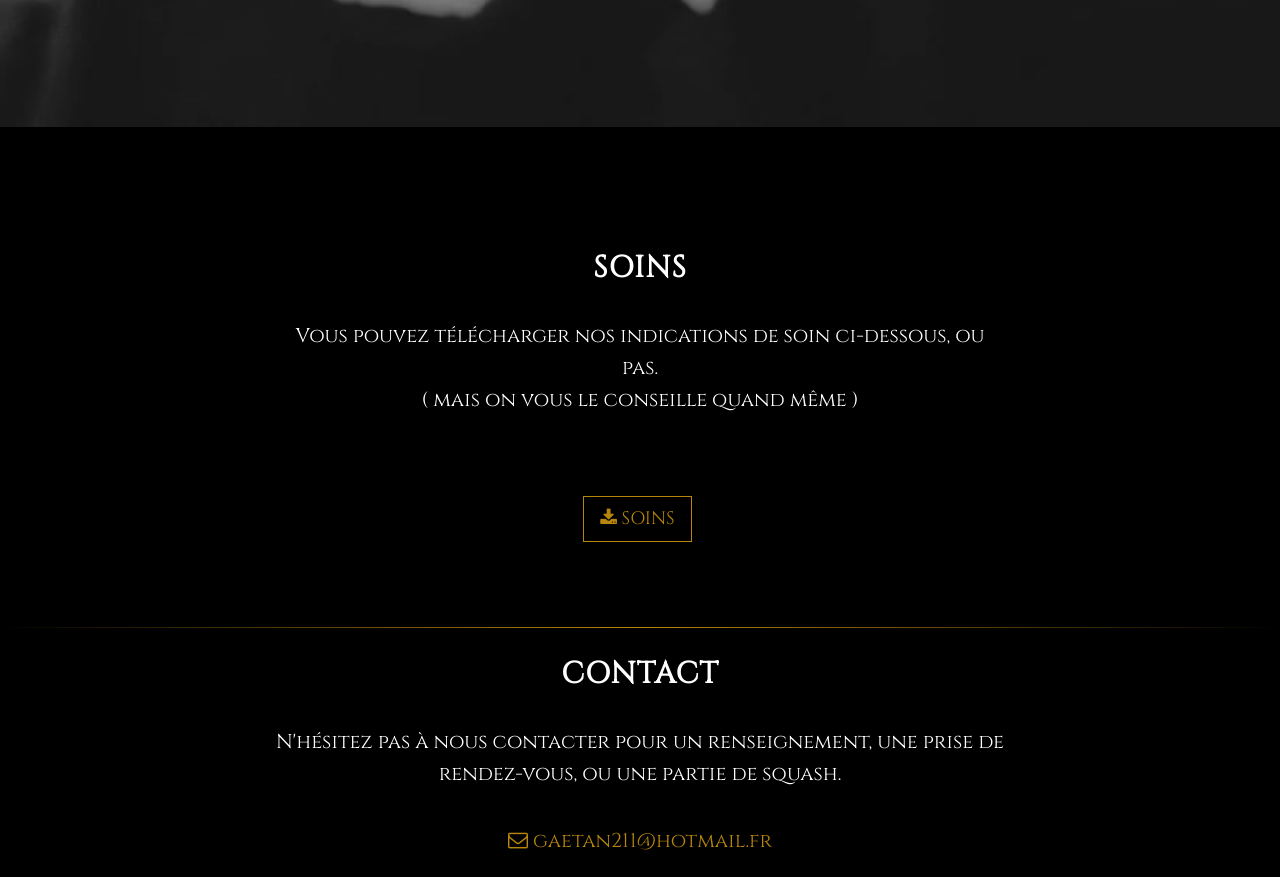
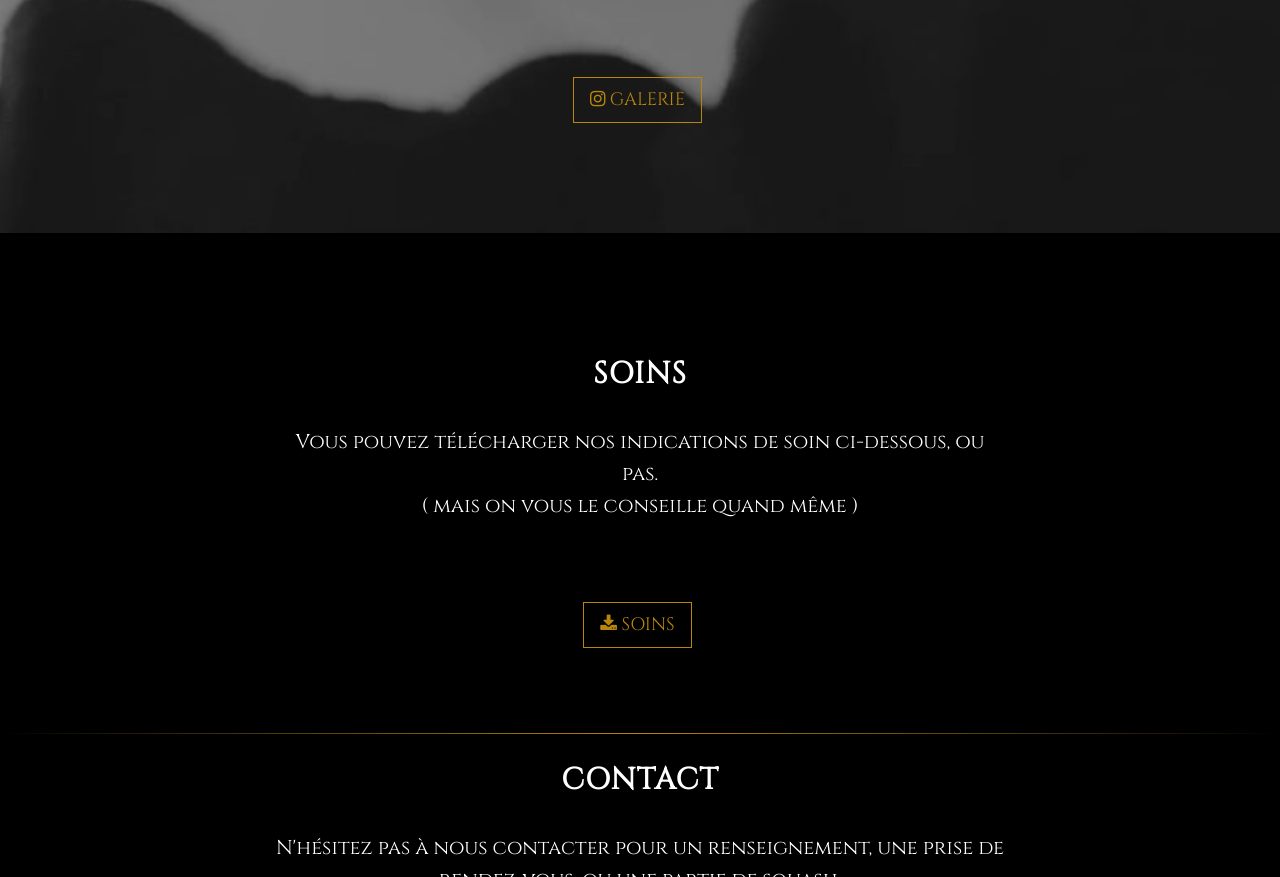
Before and after one commit to Davidlmkh/esquissetattoo, a plain HTML site: page index.html in a window 1280 px wide. Shown: the part 2002-2879 px from the top of the page. Drawn offline with nearby package versions, Linux system fonts and the light colour scheme; some packages are replaced by stand-ins of ours.

Commit message:
instagram buttn

```diff
--- a/index.html
+++ b/index.html
@@ -191,6 +191,11 @@
                             </a>
                         </div>
                     </div>
+                <ul class="list-inline insta-btn">
+                    <li>
+                        <a href="https://www.instagram.com/esquissetattoo/" class="btn btn-default btn-lg"><i class="fa fa-instagram"></i> <span class="network-name"></span>Galerie</a>
+                    </li>
+                </ul>
             </div>
         </div>
     </section>
--- a/styles/grayscale.scss
+++ b/styles/grayscale.scss
@@ -249,6 +249,10 @@ a {
     }
 }
 
+.insta-btn{
+    margin-top: 50px;
+}
+
 .btn-circle {
     width: 70px;
     height: 70px;
```
Also changed, not shown: styles/grayscale.css, 1 other file.
